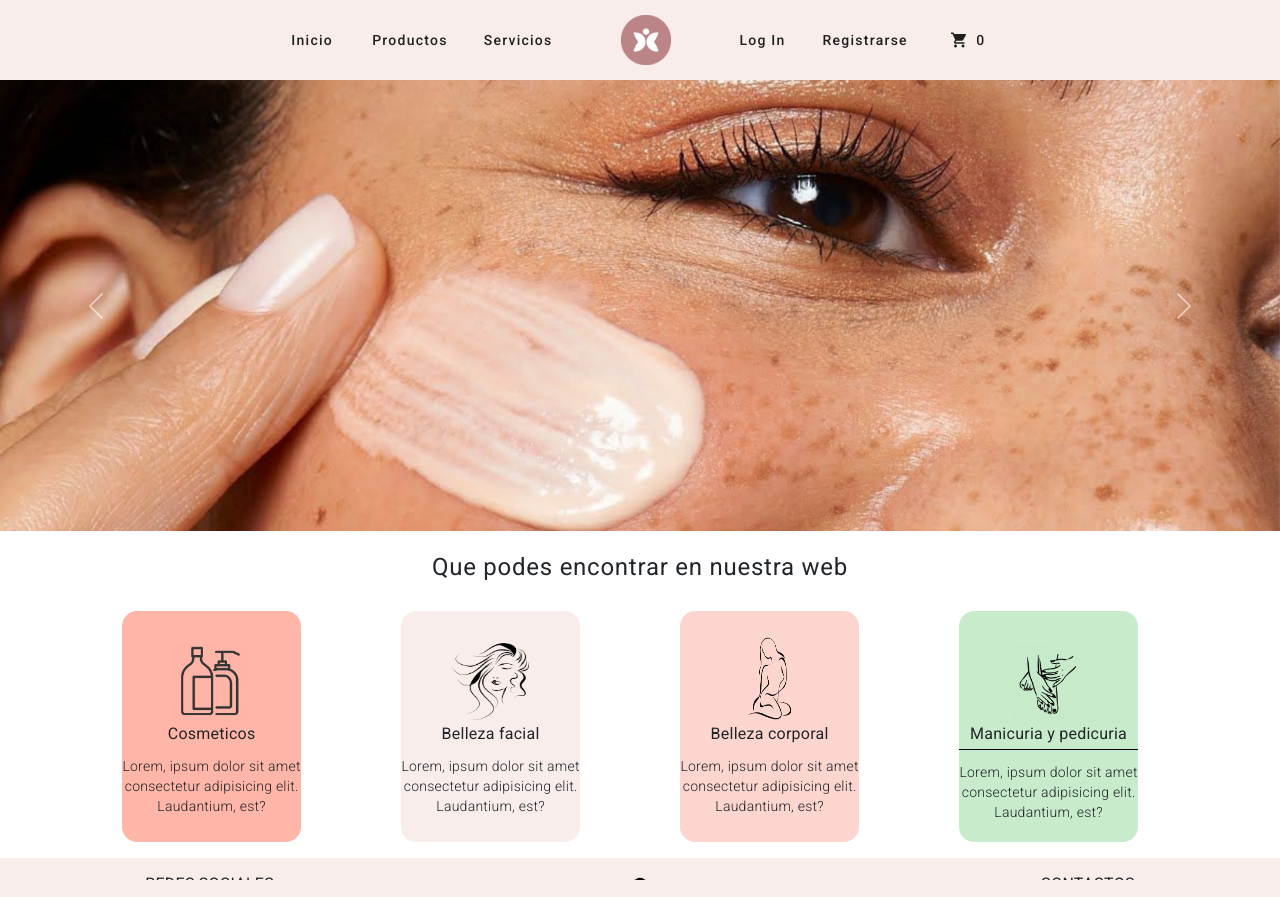
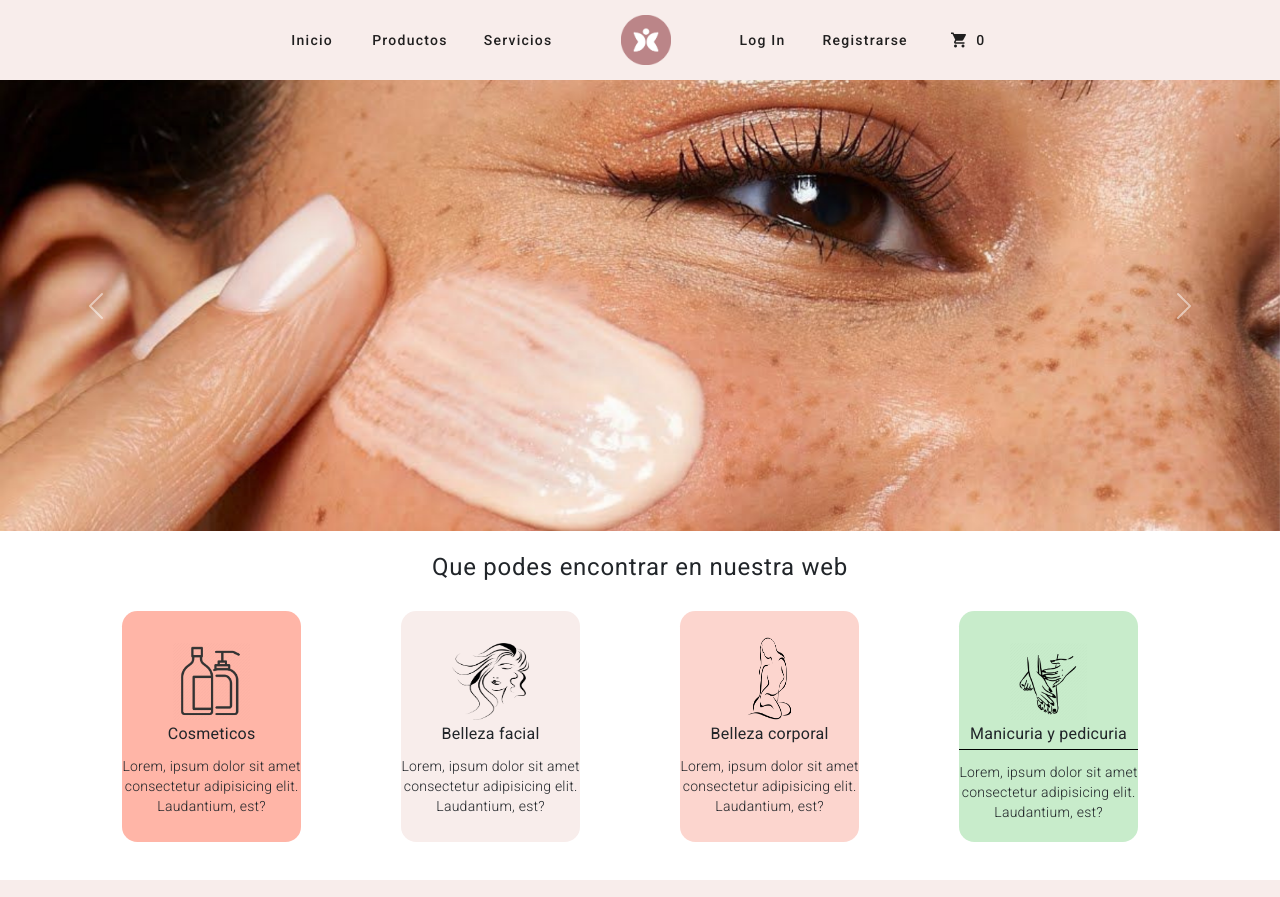
Before and after one commit to nehoxy/estetica-lida, an Angular app: page / in a window 1280 px wide. Shown: the top 897 px of the page. Built offline with nearby package versions, Linux system fonts and the light colour scheme.

Commit message:
footer arreglado

```diff
--- a/src/app/modules/home/pages/home/home.component.html
+++ b/src/app/modules/home/pages/home/home.component.html
@@ -1,6 +1,5 @@
 <div class="contenedor">
     <app-carrousel></app-carrousel>
     <app-cards-estaticas></app-cards-estaticas>
-    <app-footer></app-footer>
 
 </div>
```
